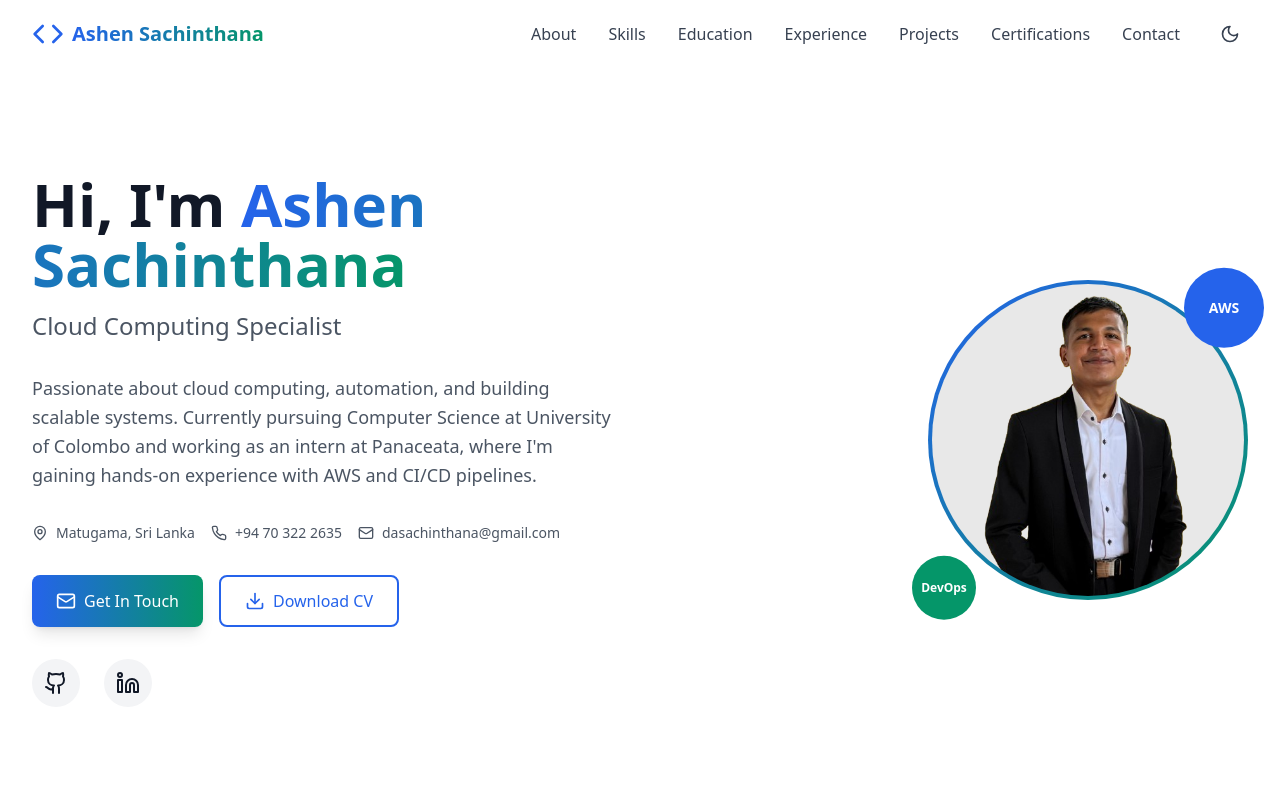
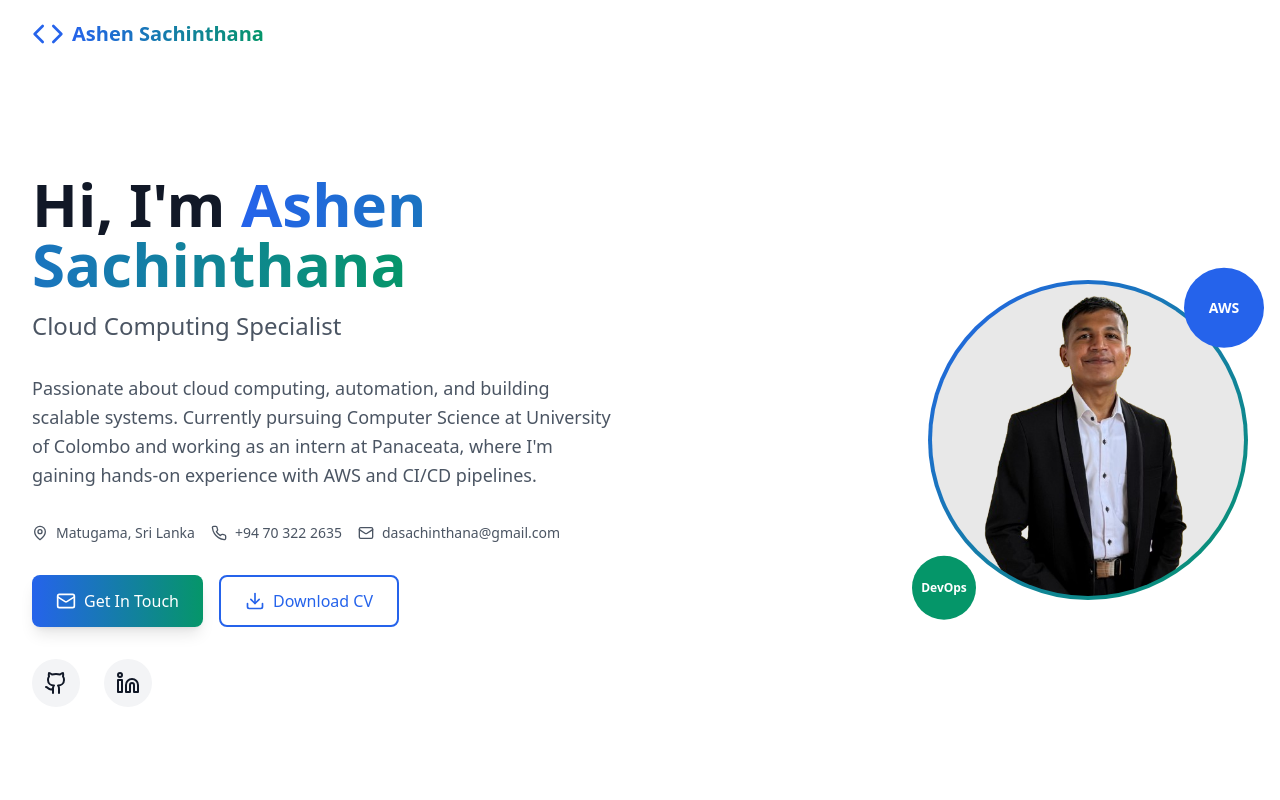
Before and after one commit to AshenSachinthana/portfolio-web, a React (Vite) app: page / in a window 1280 px wide. Shown: the top 800 px of the page. Built offline with nearby package versions, Linux system fonts and the light colour scheme.

Commit message:
Enhance header component with smooth scrolling and dynamic styling based on scroll state and menu visibility

```diff
--- a/src/components/Header.tsx
+++ b/src/components/Header.tsx
@@ -28,9 +28,15 @@ const Header: React.FC = () => {
   ];
 
   const scrollToSection = (href: string) => {
-    const element = document.querySelector(href);
+    const element = document.querySelector(href) as HTMLElement;
     if (element) {
-      element.scrollIntoView({ behavior: 'smooth' });
+      const headerHeight = 80; // Adjust based on your header height
+      const elementPosition = element.offsetTop - headerHeight;
+
+      window.scrollTo({
+        top: elementPosition,
+        behavior: 'smooth'
+      });
       setIsMenuOpen(false);
     }
   };
@@ -38,8 +44,8 @@ const Header: React.FC = () => {
   return (
     <motion.header
       className={`fixed top-0 left-0 right-0 z-40 transition-all duration-300 ${
-        isScrolled
-          ? 'bg-white/90 dark:bg-slate-900/90 backdrop-blur-md shadow-lg'
+        isScrolled || isMenuOpen
+          ? 'bg-white/95 dark:bg-slate-900/95 backdrop-blur-md shadow-lg'
           : 'bg-transparent'
       }`}
       initial={{ y: -100 }}
@@ -66,7 +72,11 @@ const Header: React.FC = () => {
               <motion.button
                 key={item.href}
                 onClick={() => scrollToSection(item.href)}
-                className="text-gray-700 dark:text-gray-300 hover:text-blue-600 dark:hover:text-blue-400 transition-colors duration-200"
+                className={`transition-colors duration-200 ${
+                  isScrolled || isMenuOpen
+                    ? 'text-gray-700 dark:text-gray-300 hover:text-blue-600 dark:hover:text-blue-400'
+                    : 'text-white hover:text-blue-300'
+                }`}
                 whileHover={{ y: -2 }}
                 whileTap={{ y: 0 }}
               >
@@ -76,14 +86,18 @@ const Header: React.FC = () => {
 
             <motion.button
               onClick={toggleTheme}
-              className="p-2 rounded-full hover:bg-gray-100 dark:hover:bg-slate-800 transition-colors duration-200"
+              className={`p-2 rounded-full transition-colors duration-200 ${
+                isScrolled || isMenuOpen
+                  ? 'hover:bg-gray-100 dark:hover:bg-slate-800'
+                  : 'hover:bg-white/10'
+              }`}
               whileHover={{ scale: 1.1 }}
               whileTap={{ scale: 0.9 }}
             >
               {isDark ? (
                 <Sun className="h-5 w-5 text-yellow-500" />
               ) : (
-                <Moon className="h-5 w-5 text-gray-700" />
+                <Moon className={`h-5 w-5 ${isScrolled || isMenuOpen ? 'text-gray-700' : 'text-white'}`} />
               )}
             </motion.button>
           </div>
@@ -92,20 +106,28 @@ const Header: React.FC = () => {
           <div className="md:hidden flex items-center space-x-2">
             <motion.button
               onClick={toggleTheme}
-              className="p-2 rounded-full hover:bg-gray-100 dark:hover:bg-slate-800 transition-colors duration-200"
+              className={`p-2 rounded-full transition-colors duration-200 ${
+                isScrolled || isMenuOpen
+                  ? 'hover:bg-gray-100 dark:hover:bg-slate-800'
+                  : 'hover:bg-white/10'
+              }`}
               whileHover={{ scale: 1.1 }}
               whileTap={{ scale: 0.9 }}
             >
               {isDark ? (
                 <Sun className="h-5 w-5 text-yellow-500" />
               ) : (
-                <Moon className="h-5 w-5 text-gray-700" />
+                <Moon className={`h-5 w-5 ${isScrolled || isMenuOpen ? 'text-gray-700 dark:text-gray-300' : 'text-white'}`} />
               )}
             </motion.button>
 
             <motion.button
               onClick={() => setIsMenuOpen(!isMenuOpen)}
-              className="p-2 rounded-md hover:bg-gray-100 dark:hover:bg-slate-800 transition-colors duration-200"
+              className={`p-2 rounded-md transition-colors duration-200 ${
+                isScrolled || isMenuOpen
+                  ? 'hover:bg-gray-100 dark:hover:bg-slate-800 text-gray-700 dark:text-gray-300'
+                  : 'hover:bg-white/10 text-white'
+              }`}
               whileHover={{ scale: 1.1 }}
               whileTap={{ scale: 0.9 }}
             >
@@ -119,21 +141,23 @@ const Header: React.FC = () => {
         </div>
 
         {/* Mobile Navigation */}
-        <div className={`md:hidden transition-all duration-300 ease-in-out ${
-          isMenuOpen ? 'max-h-80 opacity-100' : 'max-h-0 opacity-0'
-        } overflow-hidden`}>
-          <div className="py-4 space-y-3 border-t border-gray-200 dark:border-slate-700">
+        {isMenuOpen && (
+          <motion.div
+            className="md:hidden border-t border-gray-200 dark:border-slate-700"
+            initial={{ height: 0, opacity: 0 }}
+            animate={{ height: 'auto', opacity: 1 }}
+            exit={{ height: 0, opacity: 0 }}
+            transition={{ duration: 0.3, ease: 'easeInOut' }}
+          >
+            <div className="py-4 space-y-1">
               {navItems.map((item, index) => (
                 <motion.button
                   key={item.href}
                   onClick={() => scrollToSection(item.href)}
-                className="block w-full text-left px-4 py-2 text-gray-700 dark:text-gray-300 hover:text-blue-600 dark:hover:text-blue-400 hover:bg-gray-50 dark:hover:bg-slate-800 rounded-lg transition-all duration-200"
+                  className="block w-full text-left px-4 py-3 text-gray-700 dark:text-gray-300 hover:text-blue-600 dark:hover:text-blue-400 hover:bg-gray-50 dark:hover:bg-slate-800 rounded-lg transition-all duration-200"
                   initial={{ opacity: 0, x: -20 }}
-                animate={{
-                  opacity: isMenuOpen ? 1 : 0,
-                  x: isMenuOpen ? 0 : -20
-                }}
-                transition={{ delay: index * 0.05 }}
+                  animate={{ opacity: 1, x: 0 }}
+                  transition={{ delay: index * 0.05, duration: 0.2 }}
                   whileHover={{ x: 5 }}
                   whileTap={{ scale: 0.98 }}
                 >
@@ -141,7 +165,8 @@ const Header: React.FC = () => {
                 </motion.button>
               ))}
             </div>
-        </div>
+          </motion.div>
+        )}
       </nav>
     </motion.header>
   );
```
Lines whose indentation alone changed are shown as unchanged.
